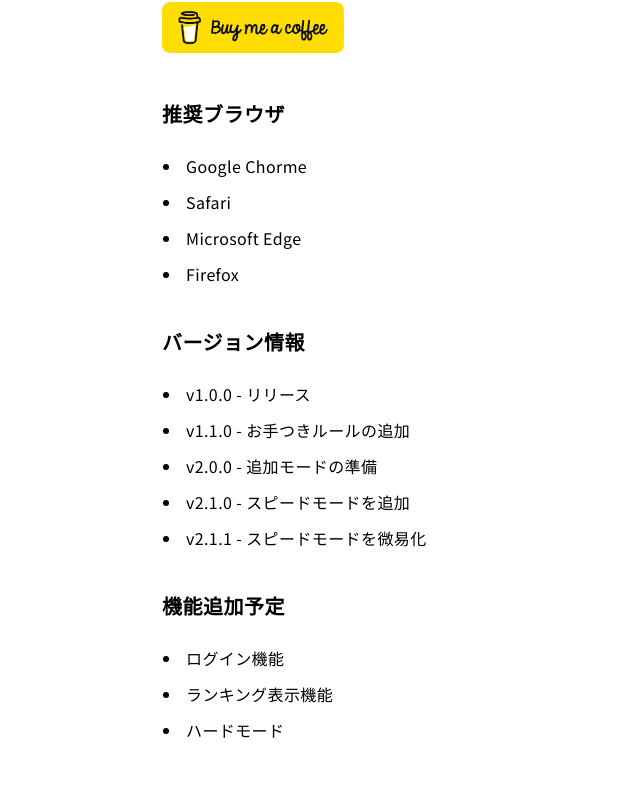
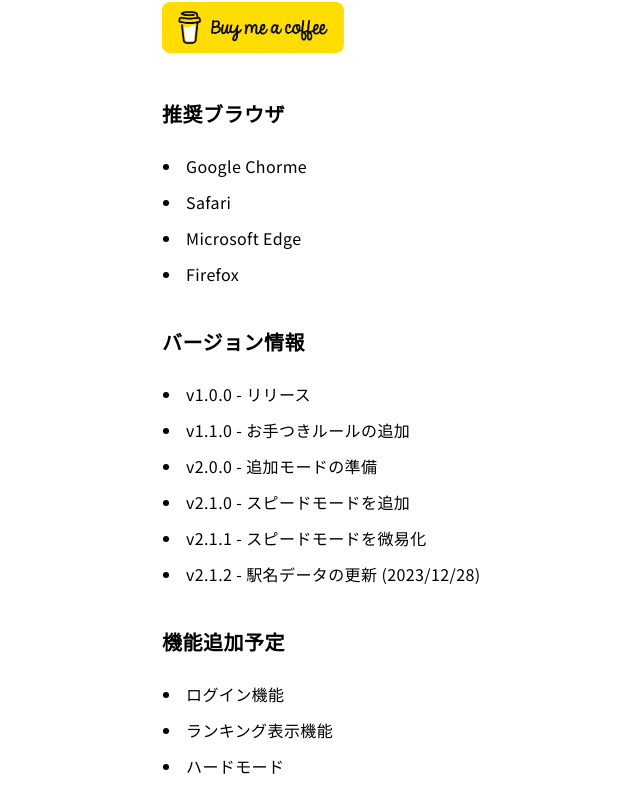
Before and after one commit to atommy-euph/snwc2, a Next.js app: page /info in a window 1280 px wide. Shown: the part 623-1435 px from the top of the page, without its empty margins (206-846 px from the left). Before the commit the page ends 1407 px from the top, so only its background shows below. Built offline with nearby package versions, Linux system fonts and the light colour scheme; no server answers.

Commit message:
updated info

```diff
--- a/pages/info.js
+++ b/pages/info.js
@@ -57,6 +57,7 @@ export default function Info() {
         <li>v2.0.0 - 追加モードの準備</li>
         <li>v2.1.0 - スピードモードを追加</li>
         <li>v2.1.1 - スピードモードを微易化</li>
+        <li>v2.1.2 - 駅名データの更新 (2023/12/28)</li>
       </ul>
       <h2>機能追加予定</h2>
       <ul>
```
